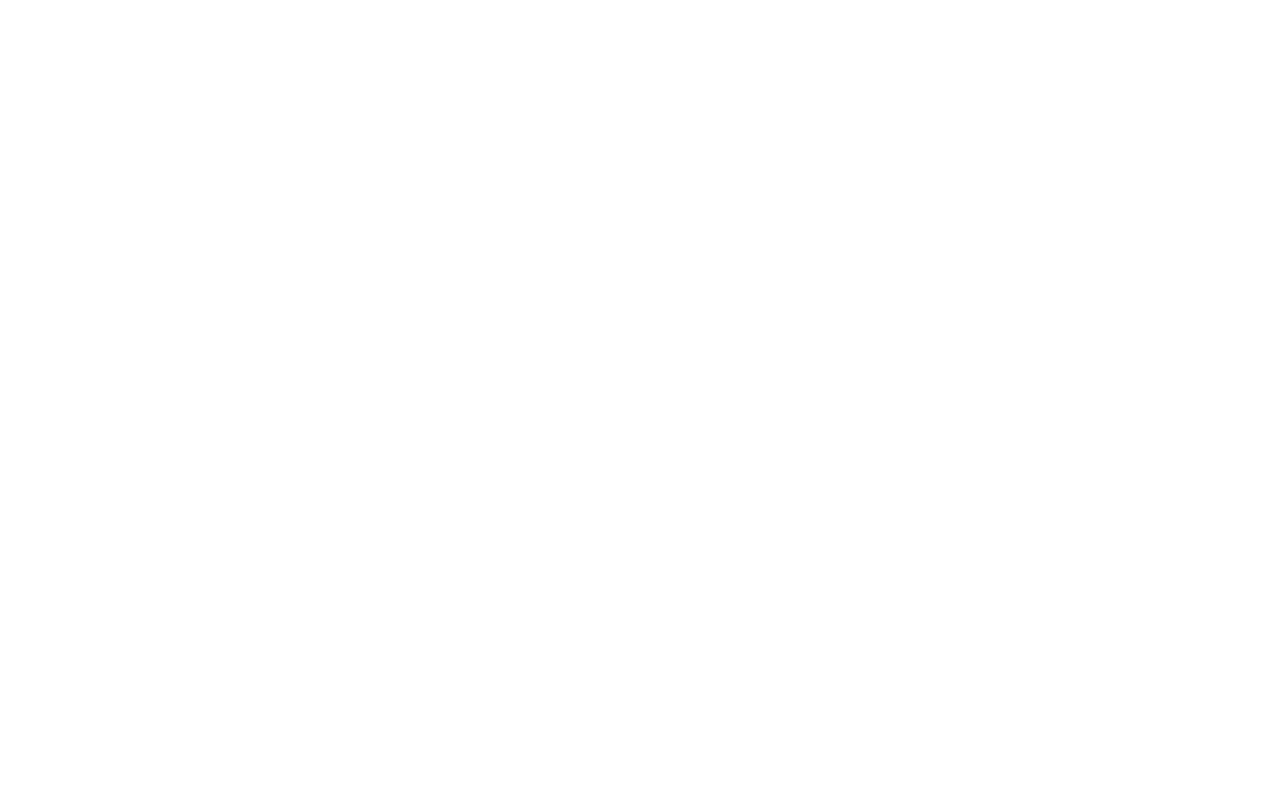
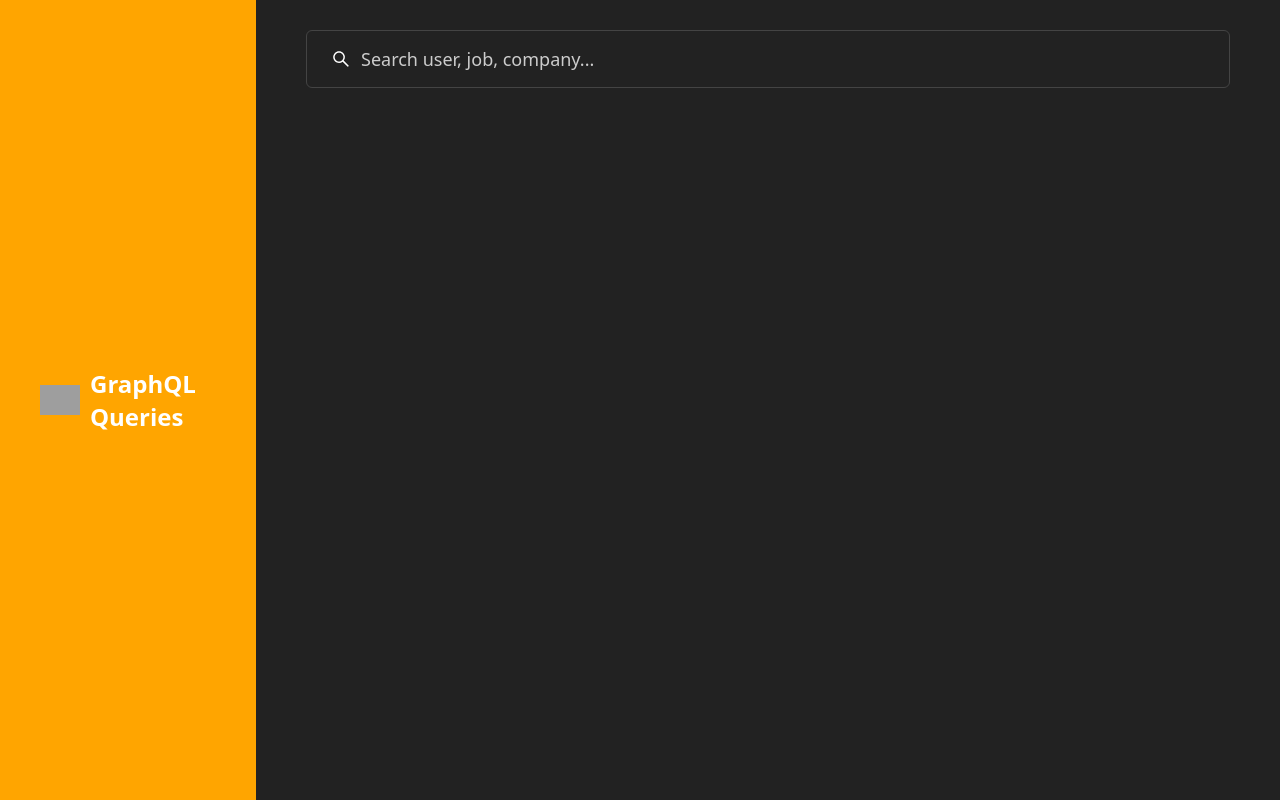
Before and after one commit to fatihgnc/graphql-query-mutation, a React (Vite) app in the folder client/: page /queries in a window 1280 px wide. Before the commit this address had no page. Built offline with nearby package versions, Linux system fonts and the light colour scheme; grey boxes are pictures that could not be loaded.

Commit message:
split: search and creating new posts into 2 routes

```diff
--- a/client/src/components/Router.tsx
+++ b/client/src/components/Router.tsx
@@ -1,11 +1,17 @@
 import { BrowserRouter, Route, Routes } from 'react-router-dom';
-import Home from '../pages/home';
+
+import MainLayout from '../layouts/main';
+import QueriesPage from '../pages/queries';
+import MutationsPage from '../pages/mutations';
 
 export default function Router() {
   return (
     <BrowserRouter>
       <Routes>
-        <Route path='/' element={<Home />} />
+        <Route path='/' element={<MainLayout />}>
+          <Route path='queries' element={<QueriesPage />} />
+          <Route path='mutations' element={<MutationsPage />} />
+        </Route>
       </Routes>
     </BrowserRouter>
   );
--- a/client/src/pages/home/hStyled.ts
+++ b/client/src/layouts/main/hStyled.ts
@@ -2,10 +2,10 @@
 import styled from 'styled-components';
 
 export const Container = styled.div`
+  display: flex;
   width: 100vw;
   height: 100vh;
   overflow: hidden;
-  padding: 50px;
   background-color: #222;
 
   & * {
@@ -15,13 +15,18 @@
 
 export const HeaderWrapper = styled.div`
   display: flex;
+  width: 20vw;
+  height: 100vh;
   align-items: center;
+  margin-bottom: 20px;
+  padding: 20px 40px;
+  flex-shrink: 0;
   column-gap: 10px;
-  margin-bottom: 20px;
+  background-color: orange;
 `;
 
-export const HeaderText = styled.h1`
-  color: pink;
+export const HeaderText = styled.h2`
+  color: white;
 `;
 
 export const SpinnerWrapper = styled.div`
@@ -38,13 +43,16 @@
   column-gap: 10px;
 `;
 
-export const SearchInputWrapper = styled.div`
+export const QueriesContainer = styled.div`
   padding: 16px 24px;
+  margin: 30px 50px;
+  min-height: 58px;
+  max-height: 95%;
+  align-self: flex-start;
   border: thin solid #444;
   border-radius: 6px;
-  min-height: 58px;
-  max-height: 95%;
   overflow-y: auto;
+  flex-grow: 1;
 
   ::-webkit-scrollbar {
     width: 5px;
--- /dev/null
+++ b/client/src/layouts/main/index.tsx
@@ -0,0 +1,31 @@
+import { useEffect } from 'react';
+import { Outlet, useLocation, useNavigate } from 'react-router-dom';
+
+import { TEXTS } from '../../utils/constants';
+
+import { Container, HeaderText, HeaderWrapper } from './hStyled';
+
+export default function MainLayout() {
+  const navigate = useNavigate();
+  const { pathname } = useLocation();
+
+  useEffect(() => {
+    if (pathname === '/') {
+      navigate('/queries');
+    }
+  }, []);
+
+  return (
+    <Container>
+      <HeaderWrapper>
+        <img src='https://graphql.org/img/logo.svg' width={40} />
+        <HeaderText>
+          {pathname.includes('mutations')
+            ? TEXTS.MUTATIONS_HEADER
+            : TEXTS.QUERIES_HEADER}
+        </HeaderText>
+      </HeaderWrapper>
+      <Outlet />
+    </Container>
+  );
+}
--- /dev/null
+++ b/client/src/pages/mutations/index.tsx
@@ -0,0 +1,3 @@
+export default function MutationsPage() {
+  return <>Mutations</>;
+}
--- a/client/src/pages/home/index.tsx
+++ b/client/src/pages/queries/index.tsx
@@ -1,4 +1,4 @@
-import React, { useEffect, useState } from 'react';
+import { useEffect, useState } from 'react';
 import { RotatingLines } from 'react-loader-spinner';
 import { AiOutlineSearch } from 'react-icons/ai';
 
@@ -10,19 +10,17 @@
 
 import SearchResults, { ErrorText } from '../../components/SearchResults';
 import {
-  ClearTextIcon,
-  Container,
-  HeaderText,
-  HeaderWrapper,
   InputGroup,
   SearchInput,
-  SearchInputWrapper,
+  ClearTextIcon,
   SpinnerWrapper,
-} from './hStyled';
+  QueriesContainer,
+} from '../../layouts/main/hStyled';
 
 const initialData = { companies: [], users: [], jobs: [] };
 const initialState = {
   text: '',
+  queryErrorText: '',
   data: initialData,
   isFetching: false,
   renderResults: false,
@@ -30,17 +28,20 @@
 
 let queryTimeout: number;
 
-export default function Home() {
-  const [queryErrorText, setQueryErrorText] = useState('');
+export default function QueriesPage() {
   const [searchState, setSearchState] = useState<{
     text: string;
+    queryErrorText: string;
     isFetching: boolean;
     renderResults: boolean;
     data: { jobs: IJob[]; users: IUser[]; companies: ICompany[] };
   }>(initialState);
 
   useEffect(() => {
-    setQueryErrorText('');
+    setSearchState({
+      ...searchState,
+      queryErrorText: '',
+    });
     // perform query if text is longer than 2 chars on every key stroke.
     if (searchState.text.trim().length >= 2) {
       // clear timeout so spinner keeps spinning while typing
@@ -67,7 +68,10 @@
         const data = await getAllDataByText(searchState.text);
         setSearchState((prevState) => ({ ...prevState, data }));
       } catch (error: any) {
-        setQueryErrorText(error.message);
+        setSearchState({
+          ...searchState,
+          queryErrorText: error.message,
+        });
       } finally {
         // store timeout in a variable so it can be cleared while typing
         queryTimeout = setTimeout(() => {
@@ -90,12 +94,7 @@
   };
 
   return (
-    <Container>
-      <HeaderWrapper>
-        <img src='https://graphql.org/img/logo.svg' width={40} />
-        <HeaderText>{TEXTS.MAIN_HEADER}</HeaderText>
-      </HeaderWrapper>
-      <SearchInputWrapper>
+    <QueriesContainer>
       <InputGroup>
         <AiOutlineSearch size={20} style={{ flexShrink: 0 }} />
         <SearchInput
@@ -112,8 +111,8 @@
           />
         )}
       </InputGroup>
-        {searchState.text.length >= 2 && queryErrorText ? (
-          <ErrorText>{queryErrorText}</ErrorText>
+      {searchState.text.length >= 2 && searchState.queryErrorText ? (
+        <ErrorText>{searchState.queryErrorText}</ErrorText>
       ) : searchState.renderResults ? (
         <SearchResults data={searchState.data} text={searchState.text} />
       ) : (
@@ -128,7 +127,6 @@
           </SpinnerWrapper>
         )
       )}
-      </SearchInputWrapper>
-    </Container>
+    </QueriesContainer>
   );
 }
--- a/client/src/utils/constants.ts
+++ b/client/src/utils/constants.ts
@@ -1,6 +1,7 @@
 export const GRAPHQL_URL = 'http://localhost:4000/graphql';
 export const TEXTS = {
-  MAIN_HEADER: 'GraphQL Query Exercise',
+  QUERIES_HEADER: 'GraphQL Queries',
+  MUTATIONS_HEADER: 'GraphQL Mutations',
   USERS_HEADER: 'Users',
   JOBS_HEADER: 'Jobs',
   COMPANIES_HEADER: 'Companies',
```
Lines whose indentation alone changed are shown as unchanged.
